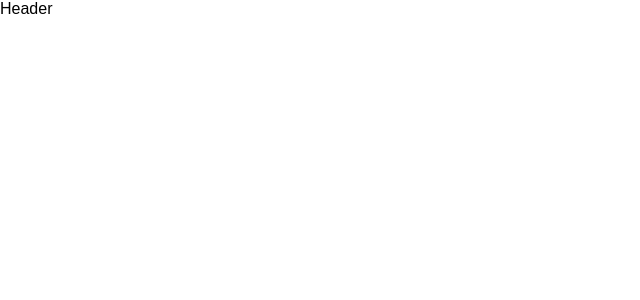
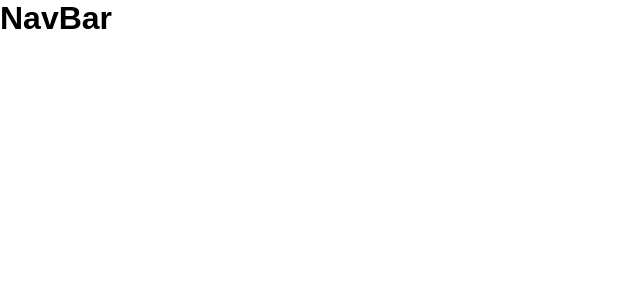
Before and after one commit to juliancioc/invoice-app-react, a React (Create React App) app: page / in a window 1280 px wide. Shown: the top 300 px of the page, without its empty margins (0-640 px from the left). Built offline with nearby package versions, Linux system fonts and the light colour scheme.

Commit message:
feat: create navbar component

```diff
--- a/src/components/Header/index.tsx
+++ b/src/components/common/NavBar/index.tsx
@@ -2,12 +2,12 @@
 
 import * as S from './styles'
 
-const Header = () => {
+const NavBar = () => {
   return (
     <S.Wrapper>
-      <p>Header</p>
+      <h1>NavBar</h1>
     </S.Wrapper>
   )
 }
 
-export default Header
+export default NavBar
--- a/src/components/Header/styles.ts
+++ b/src/components/common/NavBar/styles.ts
@@ -1,4 +1,3 @@
 import styled from 'styled-components'
 
-export const Wrapper = styled.main`
-`
+export const Wrapper = styled.main``
--- a/src/pages/Home/index.tsx
+++ b/src/pages/Home/index.tsx
@@ -1,11 +1,11 @@
-import Header from '../../components/Header'
+import NavBar from '../../components/common/NavBar'
 
 import * as S from './styles'
 
 const Home = () => {
   return (
     <S.Wrapper>
-      <Header />
+      <NavBar />
     </S.Wrapper>
   )
 }
```
